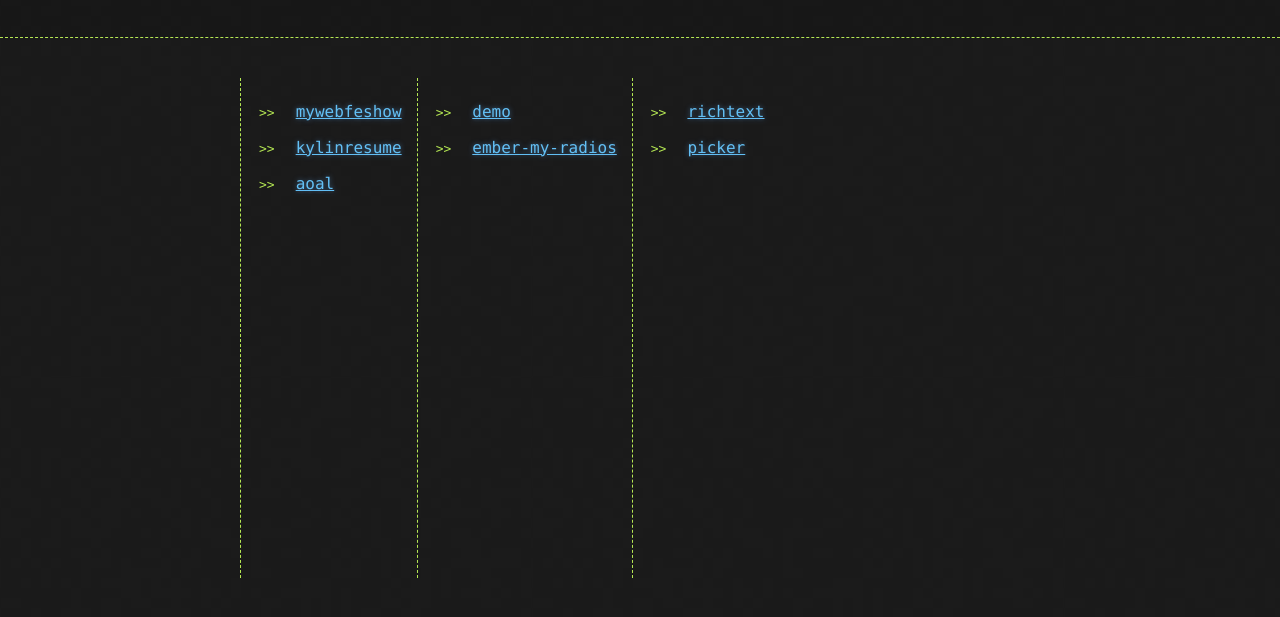
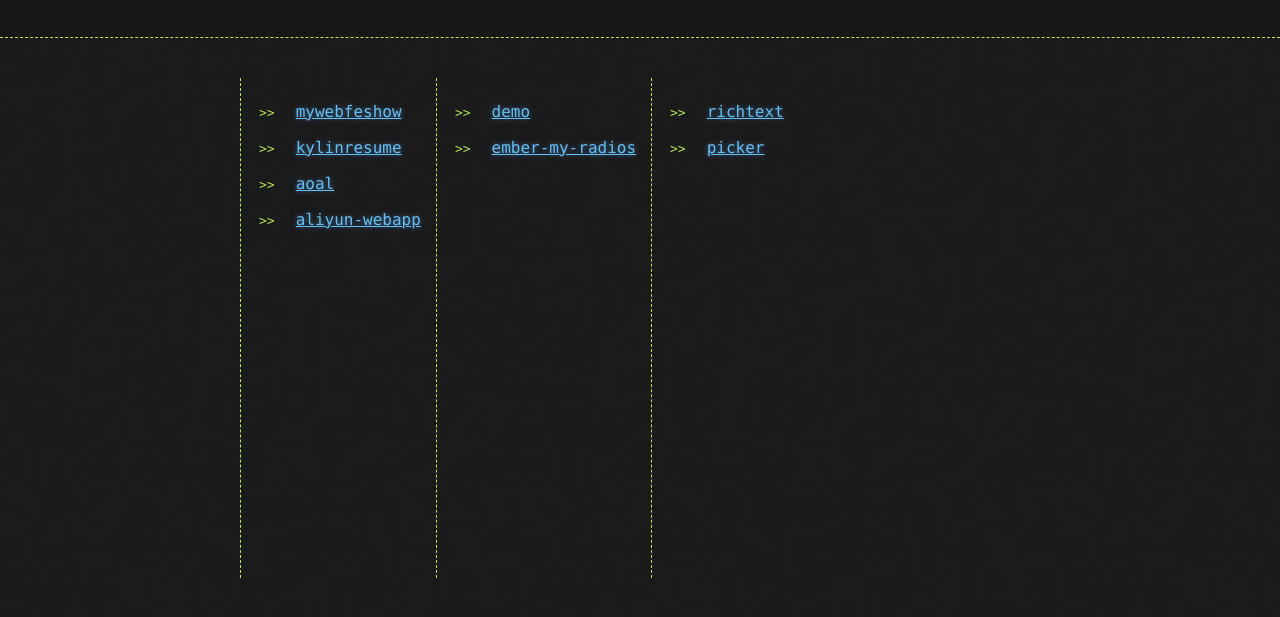
Before and after one commit to rgy19930329/rgy19930329.github.io, a plain HTML site: page index.html in a window 1280 px wide. Shown: the part 155-772 px from the top of the page. Drawn offline with Linux system fonts and the light colour scheme.

Commit message:
add aliyun-webapp

```diff
--- a/index.html
+++ b/index.html
@@ -30,6 +30,7 @@
           <li><a href="http://mywebfeshow.sinaapp.com/" target="_blank">mywebfeshow</a></li>
           <li><a href="http://kylinresume.sinaapp.com/" target="_blank">kylinresume</a></li>
           <li><a href="//rgy19930329.github.io/project/aoal/index.html" target="_blank">aoal</a></li>
+          <li><a href="//47.105.108.237:8080/index.html#/" target="_blank">aliyun-webapp</a></li>
         </ul>
       </nav>
       <nav class="my-nav">
```
